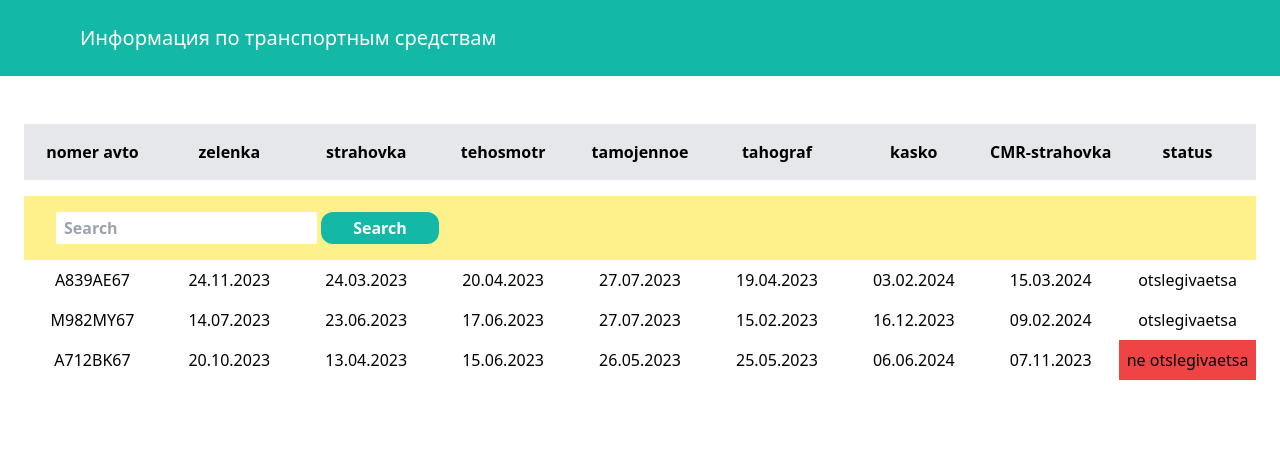
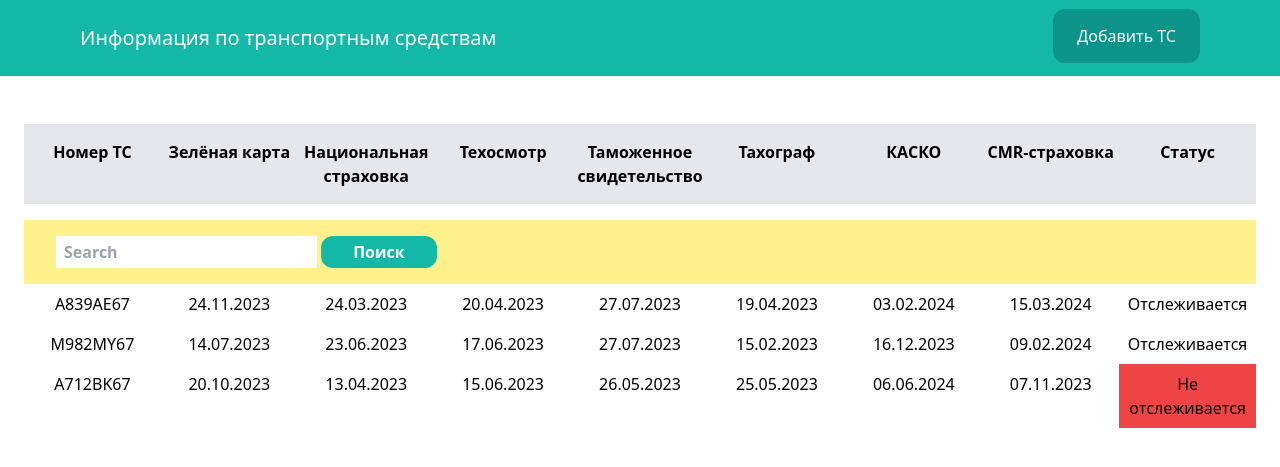
Before and after one commit to Aleksei911/LAVTrans-2001-Django-project-, a Django app: template lavtrans/database/templates/database/cars.html in a window 1280 px wide. Shown: the top 467 px of the page. Run offline with Django 4.2, Linux system fonts and the light colour scheme; the template is opened without the code that fills it: values that come from a table or form of the project are taken from there, others are empty; data comes from the database, SQL or seed files in the repository; both versions use the stored data as it was after the commit; some libraries are stand-ins or nearby versions.

Commit message:
added templates and views for car_edit

```diff
--- a/lavtrans/database/templates/database/base.html
+++ b/lavtrans/database/templates/database/base.html
@@ -10,7 +10,9 @@
       <nav class="py-6 px-20 flex justify-between bg-teal-500">
           <a href="{% url 'cars' %}" class="text-white text-xl">Информация по транспортным средствам</a>
 
-
+          <div class="space-x-4">
+              <a href="{% url 'add_car' %}" class="py-4 px-6 bg-teal-600 rounded-xl text-white">Добавить ТС</a>
+          </div>
       </nav>
 
       {% if messages %}
--- a/lavtrans/database/templates/database/cars.html
+++ b/lavtrans/database/templates/database/cars.html
@@ -9,26 +9,28 @@ Transportnie sredstva
 
         {% if cars %}
             <div class="mt-6 flex justify-between">
-                <p class="py-4 text-center bg-gray-200 font-semibold w-full">nomer avto</p>
-                <p class="py-4 text-center bg-gray-200 font-semibold w-full">zelenka</p>
-                <p class="py-4 text-center bg-gray-200 font-semibold w-full">strahovka</p>
-                <p class="py-4 text-center bg-gray-200 font-semibold w-full">tehosmotr</p>
-                <p class="py-4 text-center bg-gray-200 font-semibold w-full">tamojennoe</p>
-                <p class="py-4 text-center bg-gray-200 font-semibold w-full">tahograf</p>
-                <p class="py-4 text-center bg-gray-200 font-semibold w-full">kasko</p>
-                <p class="py-4 text-center bg-gray-200 font-semibold w-full">CMR-strahovka</p>
-                <p class="py-4 text-center bg-gray-200 font-semibold w-full">status</p>
+                <p class="py-4 text-center bg-gray-200 font-semibold w-full">Номер ТС</p>
+                <p class="py-4 text-center bg-gray-200 font-semibold w-full">Зелёная карта</p>
+                <p class="py-4 text-center bg-gray-200 font-semibold w-full">Национальная страховка</p>
+                <p class="py-4 text-center bg-gray-200 font-semibold w-full">Техосмотр</p>
+                <p class="py-4 text-center bg-gray-200 font-semibold w-full">Таможенное свидетельство</p>
+                <p class="py-4 text-center bg-gray-200 font-semibold w-full">Тахограф</p>
+                <p class="py-4 text-center bg-gray-200 font-semibold w-full">КАСКО</p>
+                <p class="py-4 text-center bg-gray-200 font-semibold w-full">CMR-страховка</p>
+                <p class="py-4 text-center bg-gray-200 font-semibold w-full">Статус</p>
             </div>
             <div class="mt-4 flex justify-between">
                 <form class="form-inline py-4 px-8 bg-yellow-200 font-semibold w-full" action="{% url 'cars' %}">
                     <input class="form-control py-1 px-2" type="search" placeholder="Search" aria-label="Search" name="query">
                     <input type="hidden" name="search_by" value="number">
-                    <button class="btn btn-success py-1 px-8 bg-teal-500 text-white rounded-xl" type="submit">Search</button>
+                    <button class="btn btn-success py-1 px-8 bg-teal-500 text-white rounded-xl" type="submit">Поиск</button>
                 </form>
             </div>
             {% for car in cars %}
                 <div class="flex justify-between">
-                    <p class="py-2 text-center w-full">{{ car.number }}</p>
+                    <p class="py-2 text-center w-full">
+                        <a href="{% url 'car_edit' car.id %}"> {{ car.number }} </a>
+                    </p>
                     <p class="py-2 text-center w-full">{{ car.green_card|date:"d.m.Y" }}</p>
                     <p class="py-2 text-center w-full">{{ car.strahovka|date:"d.m.Y" }}</p>
                     <p class="py-2 text-center w-full">{{ car.tehosmotr|date:"d.m.Y" }}</p>
@@ -37,9 +39,9 @@ Transportnie sredstva
                     <p class="py-2 text-center w-full">{{ car.kasko|date:"d.m.Y" }}</p>
                     <p class="py-2 text-center w-full">{{ car.cmr_strahovka|date:"d.m.Y" }}</p>
                     {% if car.active == True %}
-                        <p class="py-2 text-center w-full">otslegivaetsa</p>
+                        <p class="py-2 text-center w-full">Отслеживается</p>
                     {% else %}
-                        <p class="py-2 text-center bg-red-500 w-full">ne otslegivaetsa</p>
+                        <p class="py-2 text-center bg-red-500 w-full">Не отслеживается</p>
                     {% endif %}
                 </div>
             {% endfor %}
--- a/lavtrans/database/urls.py
+++ b/lavtrans/database/urls.py
@@ -1,6 +1,6 @@
 from django.urls import include, path
 from rest_framework import routers
-from .views import CarViewSet, DriverViewSet, cars
+from .views import CarViewSet, DriverViewSet, cars, car_edit
 
 router = routers.DefaultRouter()
 
@@ -11,4 +11,5 @@ urlpatterns = [
     path('', include(router.urls)),
     path('api-auth/', include('rest_framework.urls')),
     path('ts/', cars, name='cars'),
+    path('<int:pk>/edit/', car_edit, name='car_edit'),
 ]
```
Also changed, not shown: lavtrans/database/forms.py (added, +9 -0 lines), lavtrans/database/templates/database/edit_car.html (+63 -6 lines), lavtrans/database/views.py (+20 -1 lines), lavtrans/db.sqlite3.
